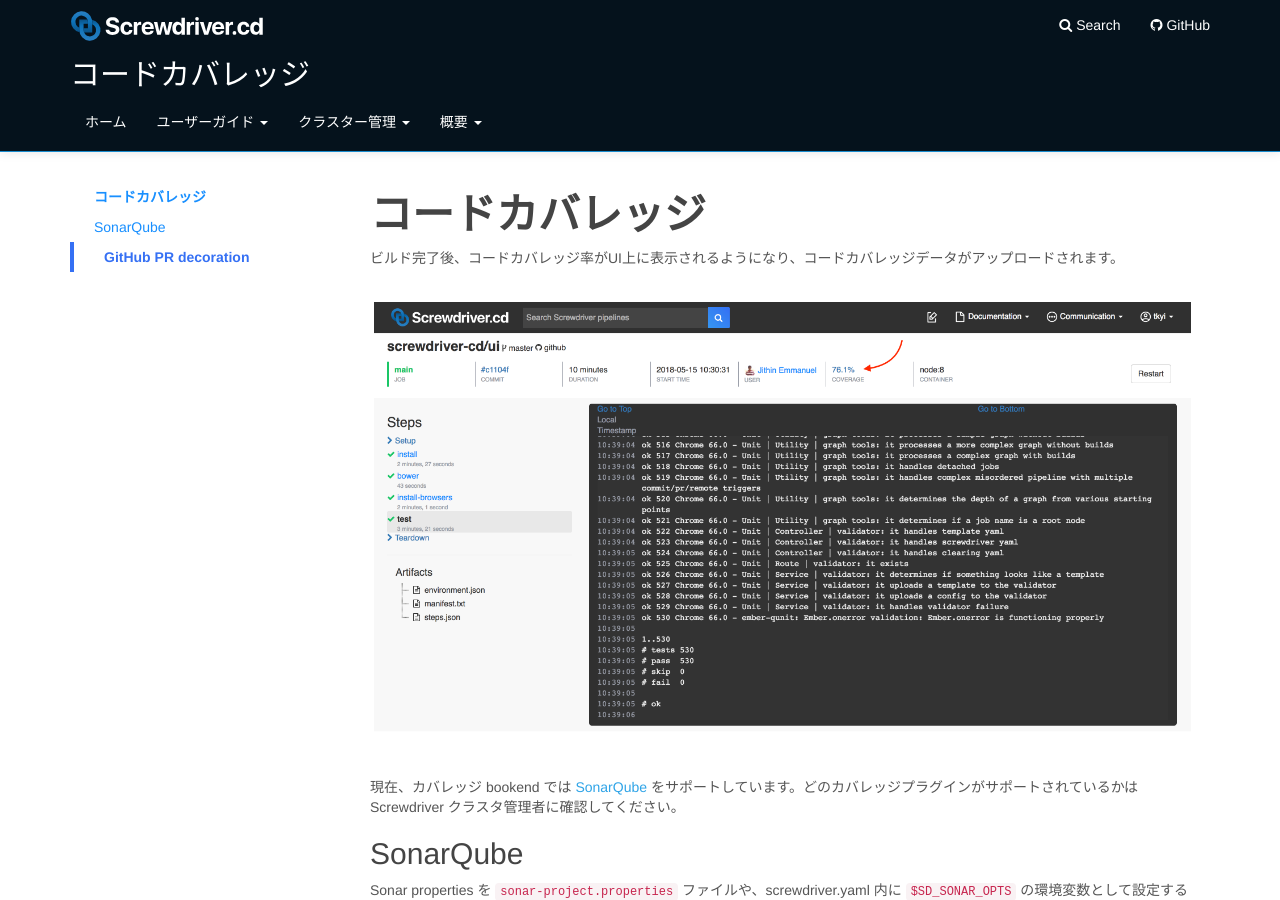
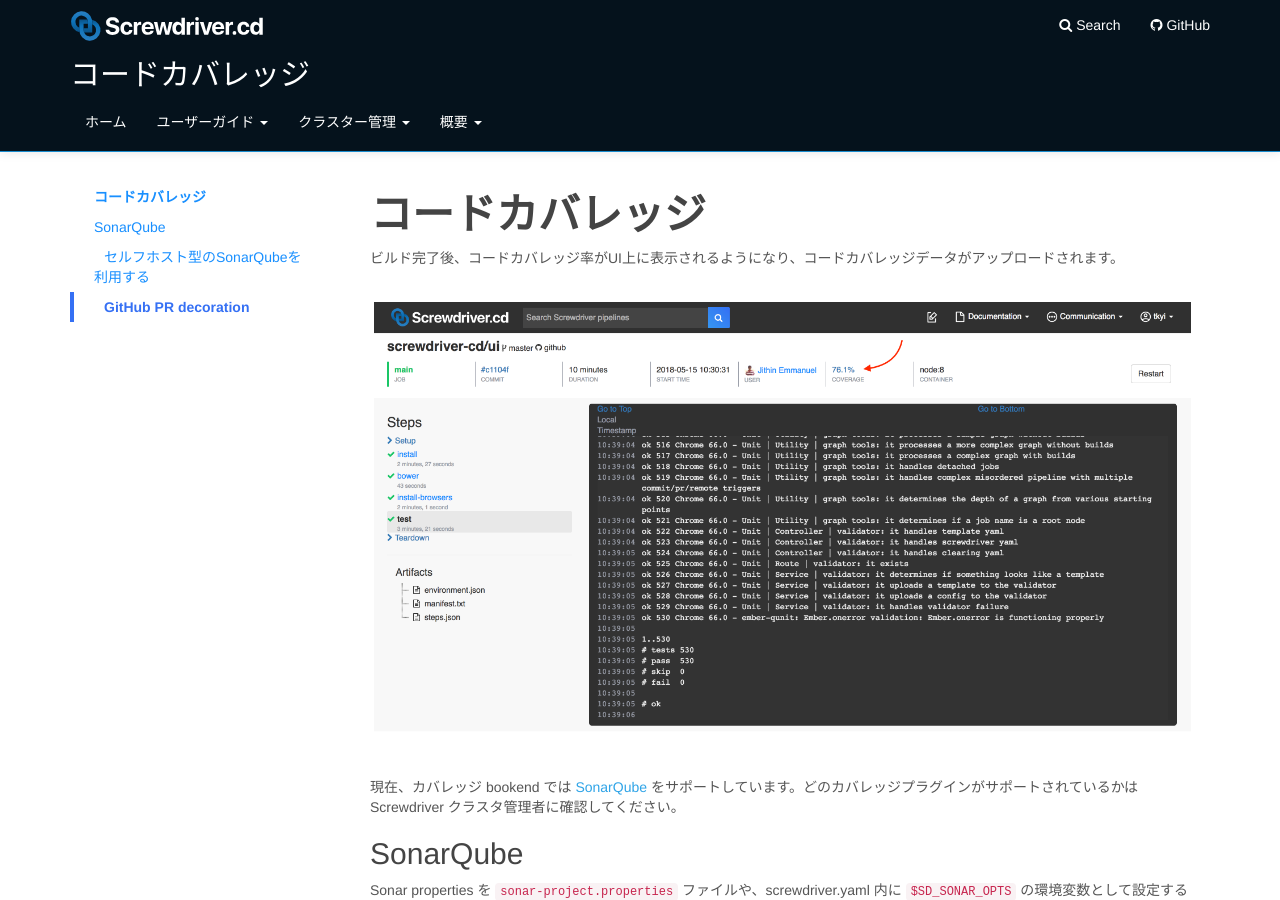
Before and after one commit to screwdriver-cd/guide, a Jekyll site: the page built from docs/ja/user-guide/configuration/code-coverage.md, in a window 1280 px wide and 900 px high. Built offline with Jekyll 4.4.1, drawn with Linux system fonts in a browser that asks for light colours.

Commit message:
feat: japanese translation 2022-08 (#544)

```diff
--- a/docs/ja/user-guide/configuration/code-coverage.md
+++ b/docs/ja/user-guide/configuration/code-coverage.md
@@ -8,6 +8,9 @@ toc:
       url: "#コードカバレッジ"
     - title: SonarQube
       url: "#sonarqube"
+    - title: セルフホスト型のSonarQubeを利用する
+      url: "#セルフホスト型のsonarqubeを利用する"
+      subitem: true
     - title: GitHub PR decoration
       url: "#github-pull-request-decoration"
       subitem: true
```
Also changed, not shown: docs/ja/user-guide/environment-variables.md (+1 -0 lines).
